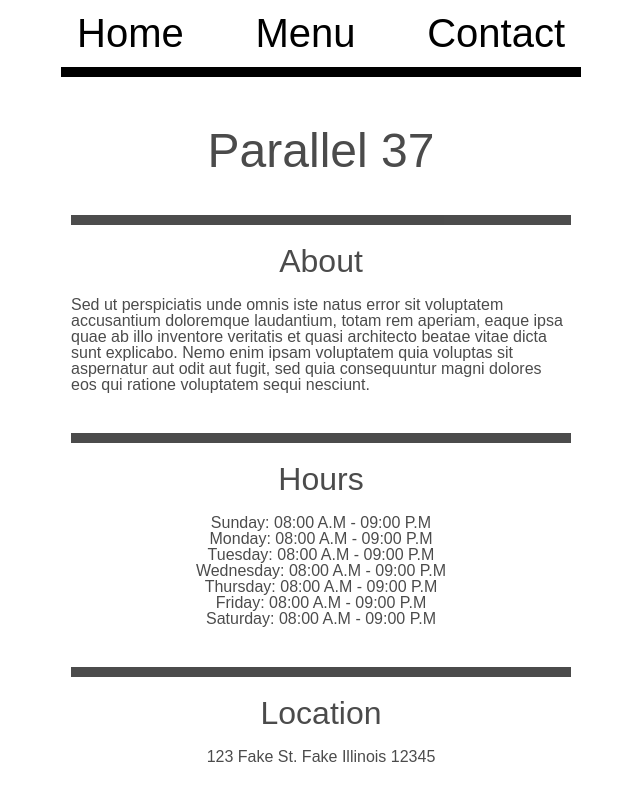
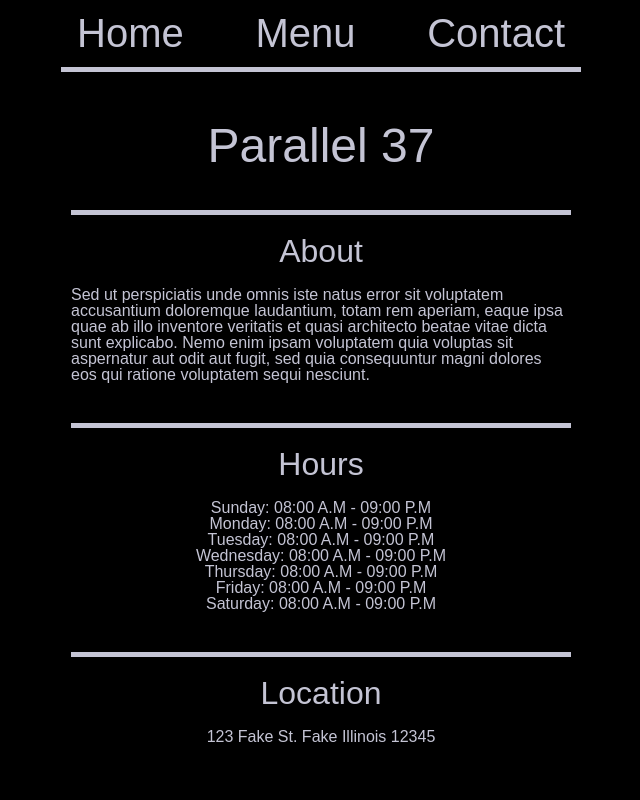
Before and after one commit to rybe322/Restaurant-Page, a website built with webpack: page dist/index.html in a window 1280 px wide. Shown: the whole page, without its empty margins (319-959 px from the left). Built offline with nearby package versions, Linux system fonts and the light colour scheme; a web font is replaced by a local one.

Commit message:
Add colors

```diff
--- a/package.json
+++ b/package.json
@@ -5,7 +5,7 @@
   "main": "index.js",
   "scripts": {
     "test": "echo \"Error: no test specified\" && exit 1",
-    "gh-pages": "git add . && git commit -m \"Adding to Gh pages\" && git push origin main && git subtree push --prefix dist origin gh-pages"
+    "gh-pages": "git subtree push --prefix dist origin gh-pages"
   },
   "repository": {
     "type": "git",
--- a/src/header.js
+++ b/src/header.js
@@ -12,6 +12,7 @@
 
 */
 import { createHTMLElement, elFactory } from "./helpers"
+
 
 
 export const Header = () => {
--- a/src/root.js
+++ b/src/root.js
@@ -26,6 +26,9 @@ export const Root = () => {
   const drawButtonBorder = (button) => {
     const buttons = document.querySelectorAll('button')
     buttons.forEach(button => button.style.border = 'none')
+    console.log(getCSSVariable('section-border-dotted'))
+    button.style.borderLeft = getCSSVariable('section-border-dotted')
+    button.style.borderRight = getCSSVariable('section-border-dotted')
     /*
     FOR DRAWING THE BORDER AROUND THE BUTTONS TODO
     console.log('hellow from draw')
@@ -33,6 +36,9 @@ export const Root = () => {
     button.style.border = '1px solid black'
     */
   }
+
+  const getCSSVariable = (variableName) => getComputedStyle(document.documentElement).getPropertyValue(`--${variableName}`)
+
 
   const render = (button) => {
     console.log('hello from render')
--- a/src/styles/styles.css
+++ b/src/styles/styles.css
@@ -2,11 +2,21 @@
 :root {
   --h1-size: 3rem;
   --h2-size: 2rem;
-  --section-border-top: 10px solid black;
+  --button-size: 2.5rem;
+  --section-border-top: 5px solid var(--font-color);
+  --section-border-dotted: 5px dotted var(--font-color);
 
-  --header-background: #B7999C;
-  --content-background: #F6B6BC;
 
+  --font-color: #C4C4D4;
+  --background-color: black;
+}
+
+h1, h2, h3, p, button, address {
+  color: var(--font-color);
+}
+
+body {
+  background-color: var(--background-color);
 }
 
 #content {
@@ -22,6 +32,15 @@ body {
   font-family: 'AvaraBold', sans-serif;
 }
 
+button:hover {
+  border-left: var(--section-border-dotted);
+
+  border-right: var(--section-border-dotted);
+}
+
+button:active {
+  border: 1px solid white;
+}
 
 
 
@@ -47,11 +66,8 @@ h2 {
 }
 #content {
 
-  opacity: .7;
   padding: 10px;
   margin-top: 20px;
-  width: 800px;
-  height: 1000px;
   text-align: center;
   display: flex;
   flex-direction: column;
@@ -78,7 +94,7 @@ nav {
 }
 
 button {
-  font-size: 2.5rem;
+  font-size: var(--button-size);
   border: none;
   font-family: inherit;
   background-color: inherit;
@@ -161,7 +177,7 @@ h1 {
 }
 
 .menu-item {
-  border-bottom: 5px dotted black;
+  border-bottom: var(--section-border-dotted);
 }
 
 .menu-item-name, .menu-item-price, .menu-item-description {
```
Also changed, not shown: dist/index.html, dist/main.js.
